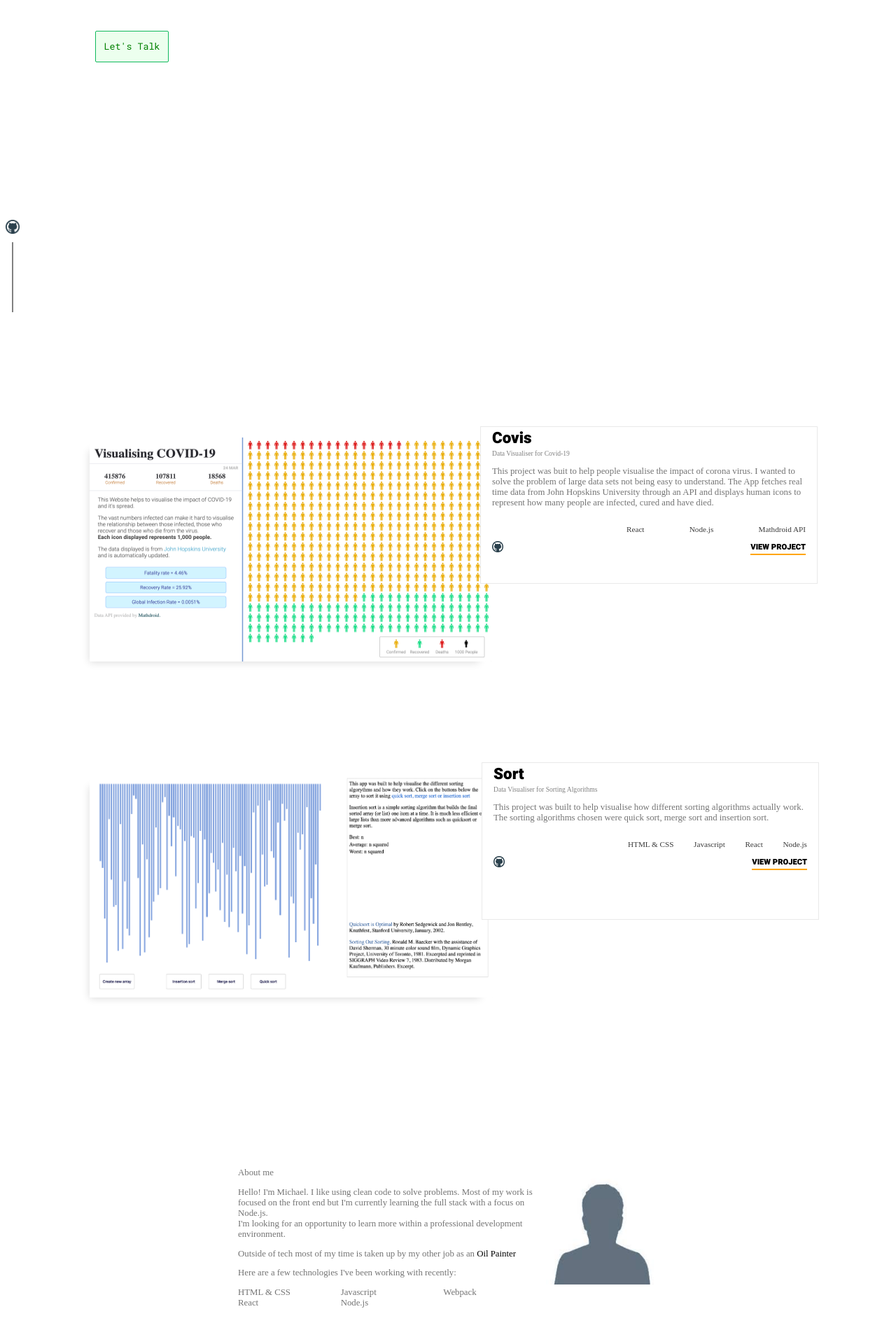
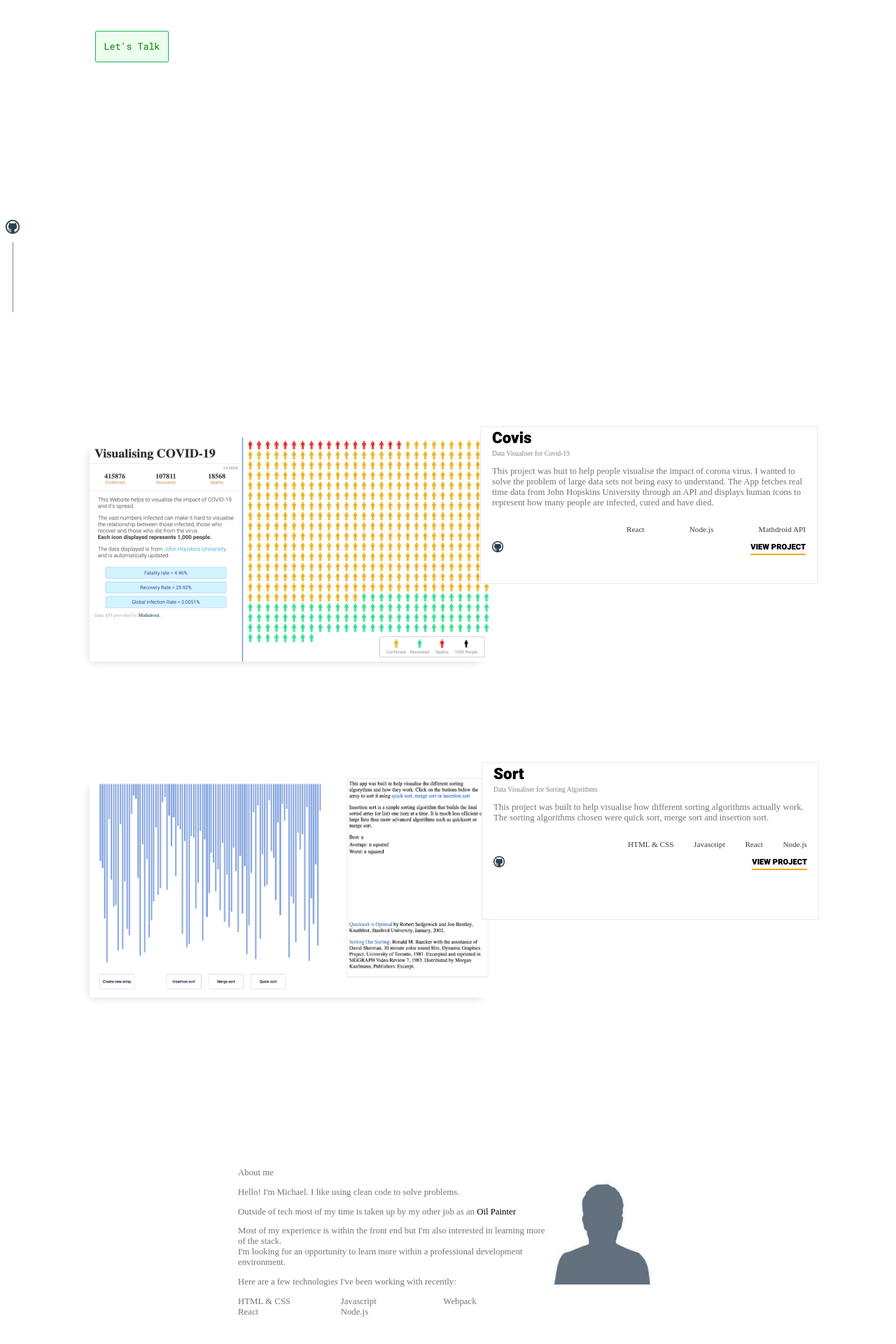
Before and after one commit to msmfa/portfolio, a React (Create React App) app: page / in a window 1280 px wide. Shown: the part 354-2274 px from the top of the page at 70% size. Built offline with nearby package versions, Linux system fonts and the light colour scheme; a web font is replaced by a local one.

Commit message:
Updated bio and adding hover to github-icon link

```diff
--- a/src/components/AboutSection.js
+++ b/src/components/AboutSection.js
@@ -7,13 +7,7 @@ function AboutSection() {
       <div id="about" className="about-container">
         <div className="about-text">
           <div className="about-subtitle about-title">About me</div>
-          Hello! I'm Michael. I like using clean code to solve problems. Most of
-          my work is focused on the front end but I'm currently learning the
-          full stack with a focus on Node.js.
-          <div>
-            I'm looking for an opportunity to learn more within a professional
-            development environment.
-          </div>
+          Hello! I'm Michael. I like using clean code to solve problems.
           <div className="about-subtitle">
             Outside of tech most of my time is taken up by my other job as an{" "}
             <a
@@ -23,6 +17,12 @@ function AboutSection() {
             >
               Oil Painter
             </a>
+          </div>
+          Most of my experience is within the front end but I'm also interested
+          in learning more of the stack.
+          <div>
+            I'm looking for an opportunity to learn more within a professional
+            development environment.
           </div>
           <div className="about-subtitle about-subtitle-one">
             {" "}
--- a/src/css/About.css
+++ b/src/css/About.css
@@ -37,3 +37,5 @@
 .about-subtitle {
   margin: 1em 0;
 }
+
+.project-covid-image:hover {}
--- a/src/css/Links.css
+++ b/src/css/Links.css
@@ -1,15 +1,21 @@
 .line {
-  border: 0.7px solid rgb(129, 129, 129);
+  width: 1px;
   background-color: rgb(129, 129, 129);
-
-  margin-left: 0.55em;
+  margin-left: 0.63em;
   height: 100px;
   position: fixed;
   bottom: 0;
 }
+
 .github {
   width: 20px;
   height: 20px;
   position: fixed;
   bottom: 7em;
 }
+
+.github:hover {
+  width: 23px;
+  height: 23px;
+
+}
```
Also changed, not shown: src/App.css (+8 -0 lines).
